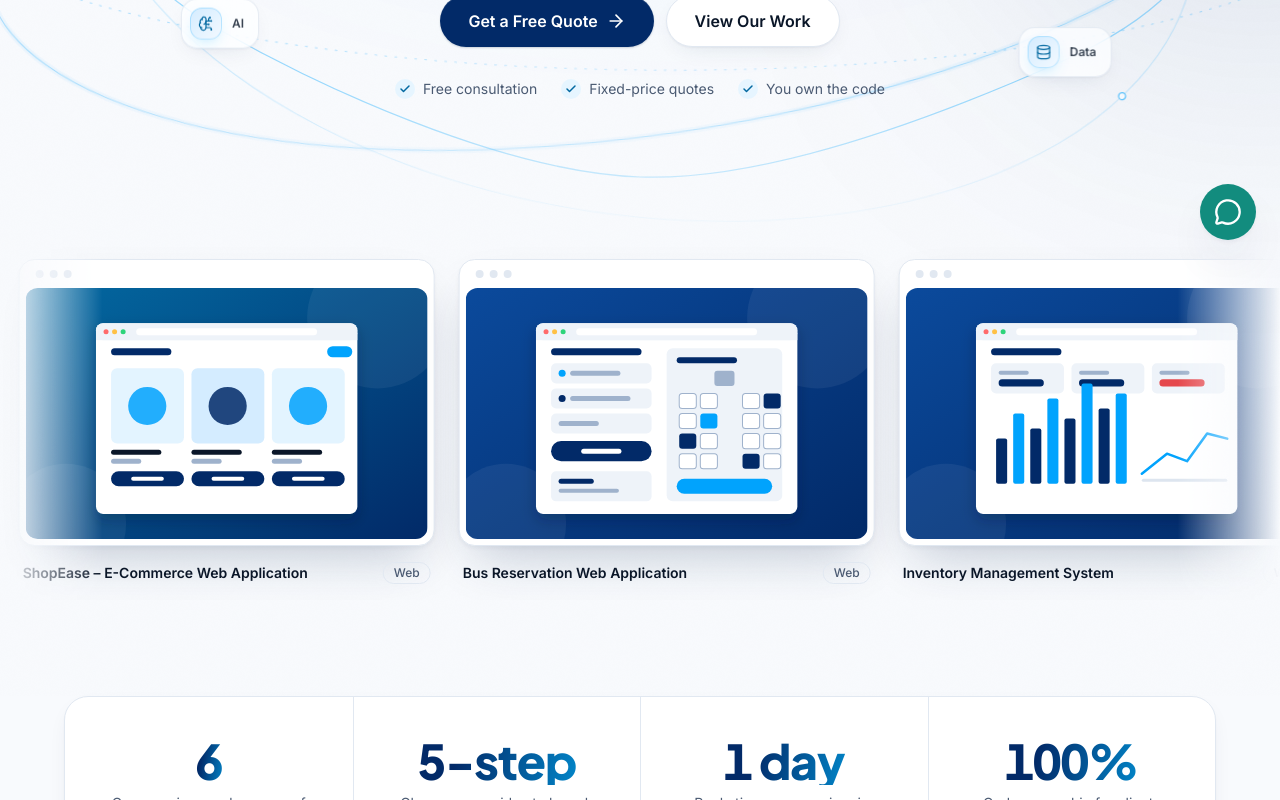
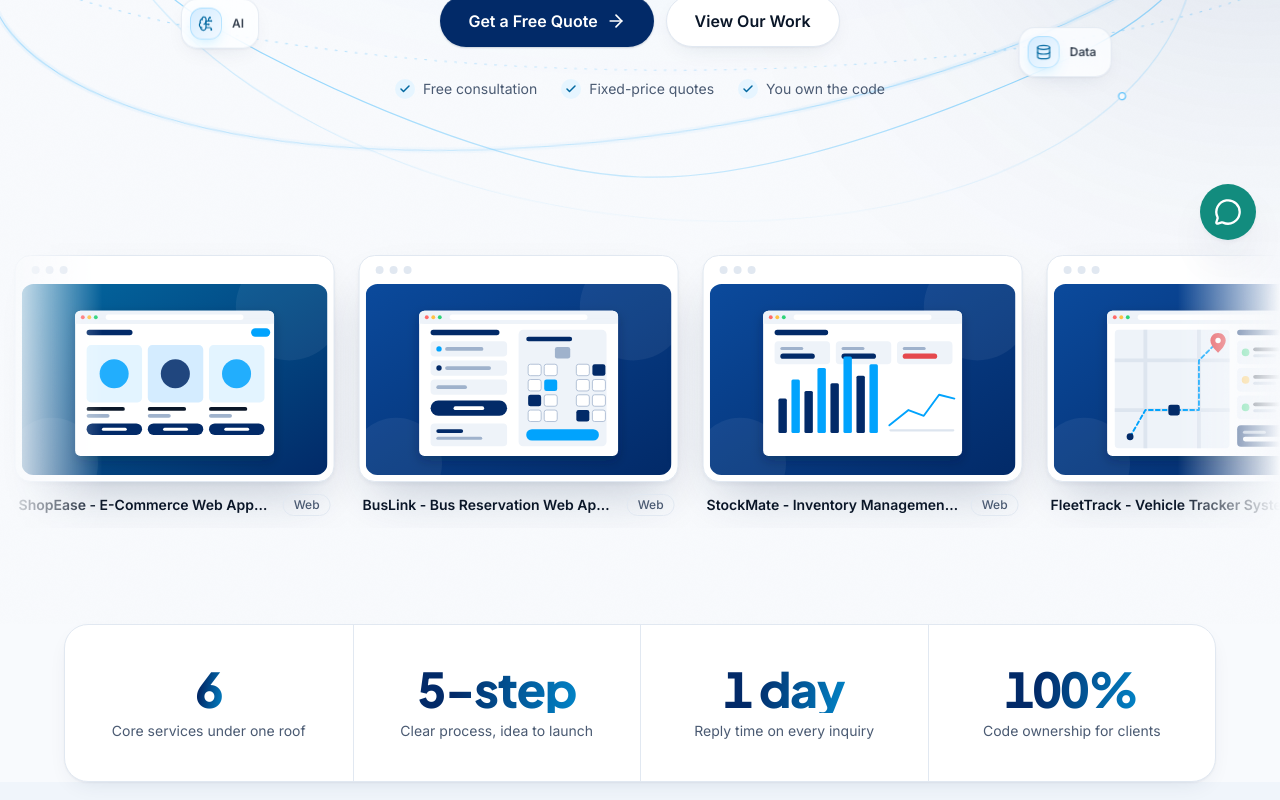
Before and after one commit to Vino200003/Stride-Forward-Technology, a React (Vite) app: page / in a window 1280 px wide. Shown: the part 536-1336 px from the top of the page. Built offline with nearby package versions, Linux system fonts and the light colour scheme.

Commit message:
feat: update project titles and LinkedIn URL in content data

```diff
--- a/src/components/sections/HeroShowcase.tsx
+++ b/src/components/sections/HeroShowcase.tsx
@@ -5,7 +5,7 @@ type Project = (typeof projects)[number]
 /** One project screenshot in a slim browser frame, with its title underneath. */
 function ShowcaseCard({ project }: { project: Project }) {
   return (
-    <div className="w-68 shrink-0 sm:w-88 lg:w-104">
+    <div className="w-56 shrink-0 sm:w-68 lg:w-80">
       <div className="overflow-hidden rounded-2xl border border-border bg-surface p-1.5 shadow-lift">
         <div className="flex items-center gap-1.5 px-2.5 pt-1 pb-2.5">
           <span className="h-2 w-2 rounded-full bg-border" />
@@ -24,7 +24,7 @@ function ShowcaseCard({ project }: { project: Project }) {
           />
         </div>
       </div>
-      <div className="mt-4 flex items-center justify-between gap-3 px-1">
+      <div className="mt-3 flex items-center justify-between gap-3 px-1">
         <p className="truncate text-sm font-semibold text-fg">{project.title}</p>
         <span className="shrink-0 rounded-full border border-border px-2.5 py-0.5 text-xs font-medium text-muted">
           {project.category}
@@ -49,7 +49,7 @@ export default function HeroShowcase() {
         ))}
       </ul>
       <div
-        className="animate-marquee flex w-max py-4 group-hover:[animation-play-state:paused] motion-reduce:animate-none"
+        className="animate-marquee flex w-max py-3 group-hover:[animation-play-state:paused] motion-reduce:animate-none"
         style={{ animationDuration: '70s' }}
         aria-hidden="true"
       >
--- a/src/data/content.ts
+++ b/src/data/content.ts
@@ -61,7 +61,7 @@ export const siteConfig = {
   ],
   // PLACEHOLDER: replace with your real social profile URLs (remove any you don't use)
   socials: [
-    { name: 'LinkedIn', href: 'https://www.linkedin.com/' },
+    { name: 'LinkedIn', href: 'https://www.linkedin.com/company/stride-forward-technology' },
     { name: 'GitHub', href: 'https://github.com/' },
     { name: 'X', href: 'https://x.com/' },
     { name: 'Instagram', href: 'https://www.instagram.com/' },
@@ -439,7 +439,7 @@ export const portfolioPage = {
 export const projects: Project[] = [
   {
     id: 'restaurant-system',
-    title: 'Restaurant Food Delivery & Reservation System',
+    title: 'DineFlow - Restaurant Food Delivery & Reservation System',
     category: 'Web',
     image: '/images/portfolio/food-delivery.svg',
     imageAlt: 'Illustration of a restaurant ordering screen and a delivery tracking map',
@@ -452,7 +452,7 @@ export const projects: Project[] = [
   },
   {
     id: 'shopease',
-    title: 'ShopEase – E-Commerce Web Application',
+    title: 'ShopEase - E-Commerce Web Application',
     category: 'Web',
     image: '/images/portfolio/ecommerce-store.svg',
     imageAlt: 'Illustration of an online store product page with a cart button',
@@ -463,7 +463,7 @@ export const projects: Project[] = [
   },
   {
     id: 'bus-reservation',
-    title: 'Bus Reservation Web Application',
+    title: 'BusLink - Bus Reservation Web Application',
     category: 'Web',
     image: '/images/portfolio/bus-reservation.svg',
     imageAlt: 'Illustration of a bus route search form next to a seat selection map',
@@ -474,7 +474,7 @@ export const projects: Project[] = [
   },
   {
     id: 'inventory-management',
-    title: 'Inventory Management System',
+    title: 'StockMate - Inventory Management System',
     category: 'Web',
     image: '/images/portfolio/inventory-dashboard.svg',
     imageAlt: 'Illustration of an inventory dashboard with stock summary cards and charts',
@@ -484,7 +484,7 @@ export const projects: Project[] = [
   },
   {
     id: 'vehicle-tracker',
-    title: 'Vehicle Tracker System',
+    title: 'FleetTrack - Vehicle Tracker System',
     category: 'Web',
     image: '/images/portfolio/vehicle-tracker.svg',
     imageAlt: 'Illustration of a map with a vehicle route next to a list of vehicles and their status',
```
